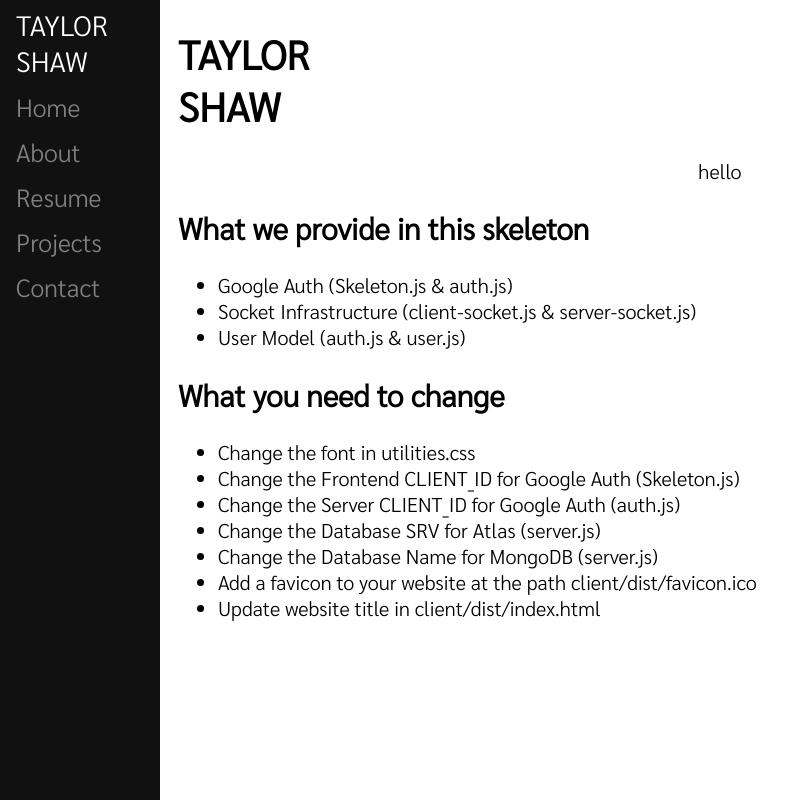
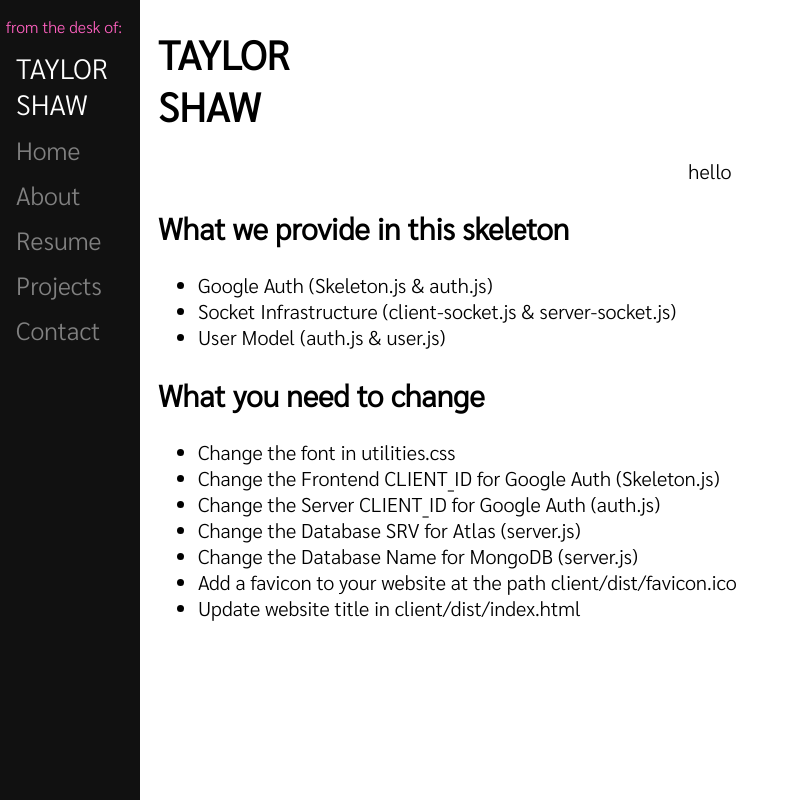
Before and after one commit to teafortay/taylorcodeshop, a React app: page / in a window 1280 px wide. Shown: the whole page, without its empty margins (0-812 px from the left). Built offline with nearby package versions, Linux system fonts and the light colour scheme; the HTML template or start-up script is replaced by a standard one.

Commit message:
tweaking sidebar, added pretitle

```diff
--- a/client/src/components/modules/SideBar.css
+++ b/client/src/components/modules/SideBar.css
@@ -1,6 +1,6 @@
 .SideNav {
   height: 100%;
-    width: 160px;
+    width: 140px;
     position: fixed;
     z-index: 1;
     top: 0;
@@ -25,13 +25,22 @@
   .SideNav-title {
     padding: 6px 8px 6px 16px;
     text-decoration: none;
+    text-align: left;
     font-size: 28px;
     color: #fff;
     display: block;
   }
 
+  .SideNav-pretitle {
+    padding: 16px 8px 6px 6px;
+    text-decoration: none;
+    font-size: 16px;
+    color: #fe60bf;
+    display: block;
+  }
+
   .main {
-    margin-left: 160px; /* Same width as the sidebar + left position in px */
+    margin-left: 140px; /* Same width as the sidebar + left position in px */
     font-size: 20px; /* Increased text to enable scrolling */
     padding: 0px 10px;
   }
--- a/client/src/components/modules/SideBar.js
+++ b/client/src/components/modules/SideBar.js
@@ -22,6 +22,7 @@ class SideBar extends Component {
         */
 
       <div className="SideNav">
+        <div className="SideNav-pretitle">from the desk of:</div>
         <div className="SideNav-title">TAYLOR SHAW</div>
 
         <div>
--- a/client/src/components/pages/About.js
+++ b/client/src/components/pages/About.js
@@ -18,7 +18,7 @@ class About extends Component {
       return (
         <>
 
-          <h1>TAYLOR <br></br>SHAW</h1>
+          <h1>TAYLOR SHAW</h1>
           <h2> About Page</h2>
           </>
     );
```
